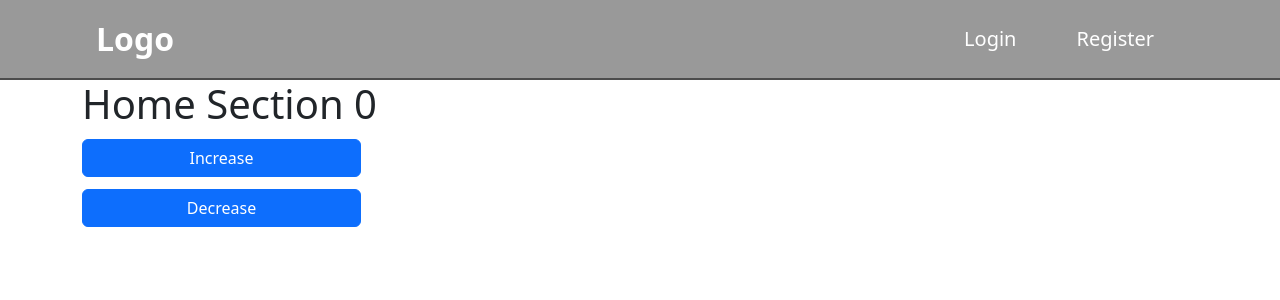
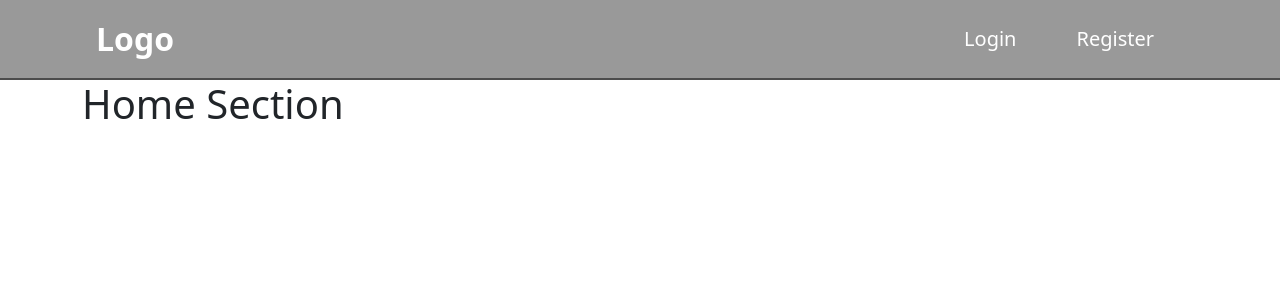
Before and after one commit to Nusratilla/vue2-login, a Vue app: page / in a window 1280 px wide. Shown: the top 300 px of the page. Built offline with nearby package versions, Linux system fonts and the light colour scheme.

Commit message:
defoult for vuex

```diff
--- a/src/store/sindex.js
+++ b/src/store/sindex.js
@@ -6,14 +6,7 @@ const store = createStore({
       count: 0,
     };
   },
-  mutations: {
-    increment(state) {
-      state.count++;
-    },
-    decrement(state) {
-      state.count--;
-    },
-  },
+  mutations: {},
 });
 
 export default store;
--- a/src/views/HomeView.vue
+++ b/src/views/HomeView.vue
@@ -1,27 +1,11 @@
 <template>
   <div>
-    Home Section {{ counter }}
-  </div>
-  <div class="w-25">
-    <Button @click="increaseHandler">Increase</Button>
-    <Button @click="decreaseHandler">Decrease</Button>
+    Home Section
   </div>
 </template>
 <script>
 export default {
-  methods: {
-    increaseHandler() {
-      this.$store.commit('increment')
-    },
-    decreaseHandler() {
-      this.$store.commit('decrement')
-    }
-  },
-  computed: {
-    counter() {
-      return this.$store.state.count
-    }
-  }
+
 }
 </script>
 <style></style>
```
